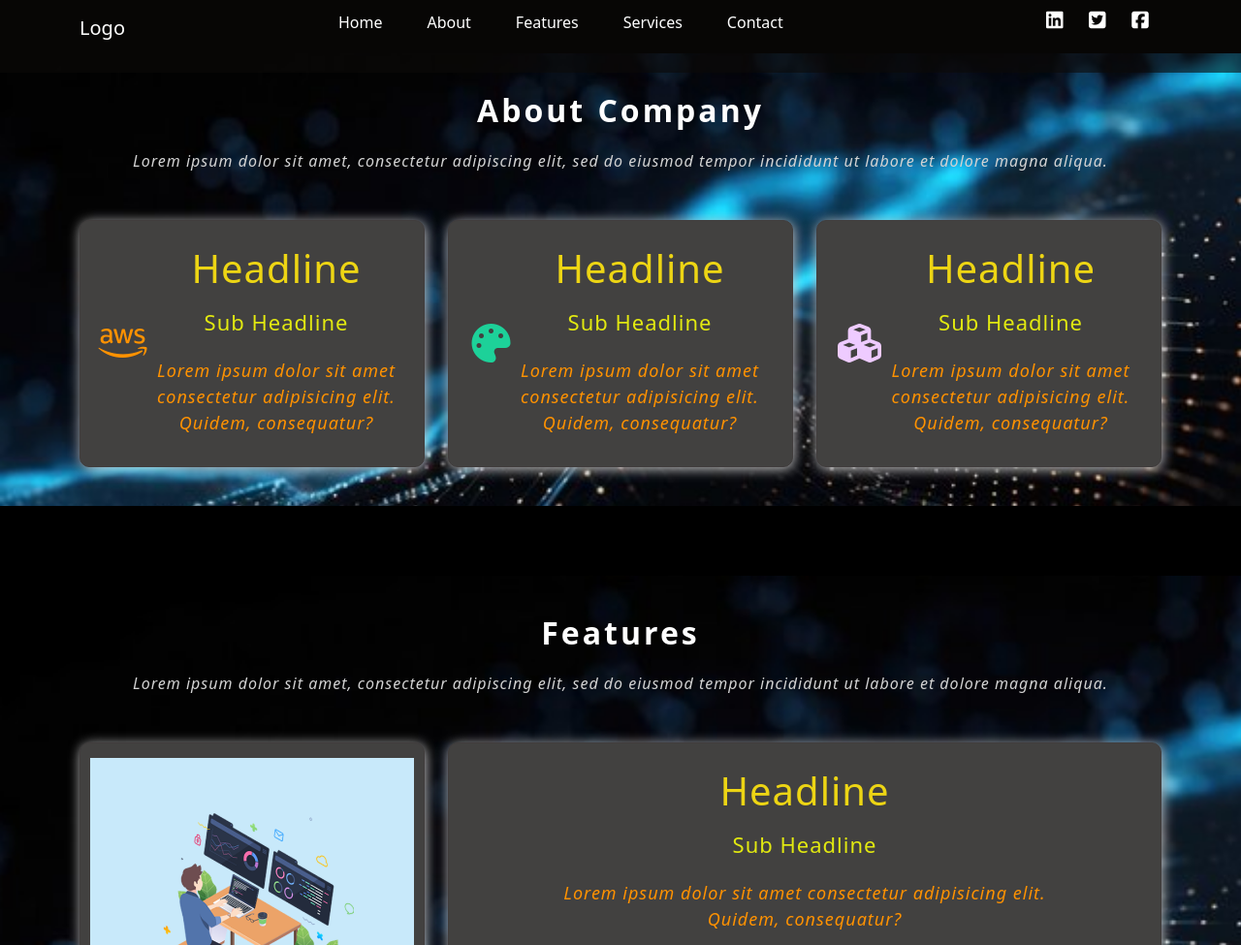
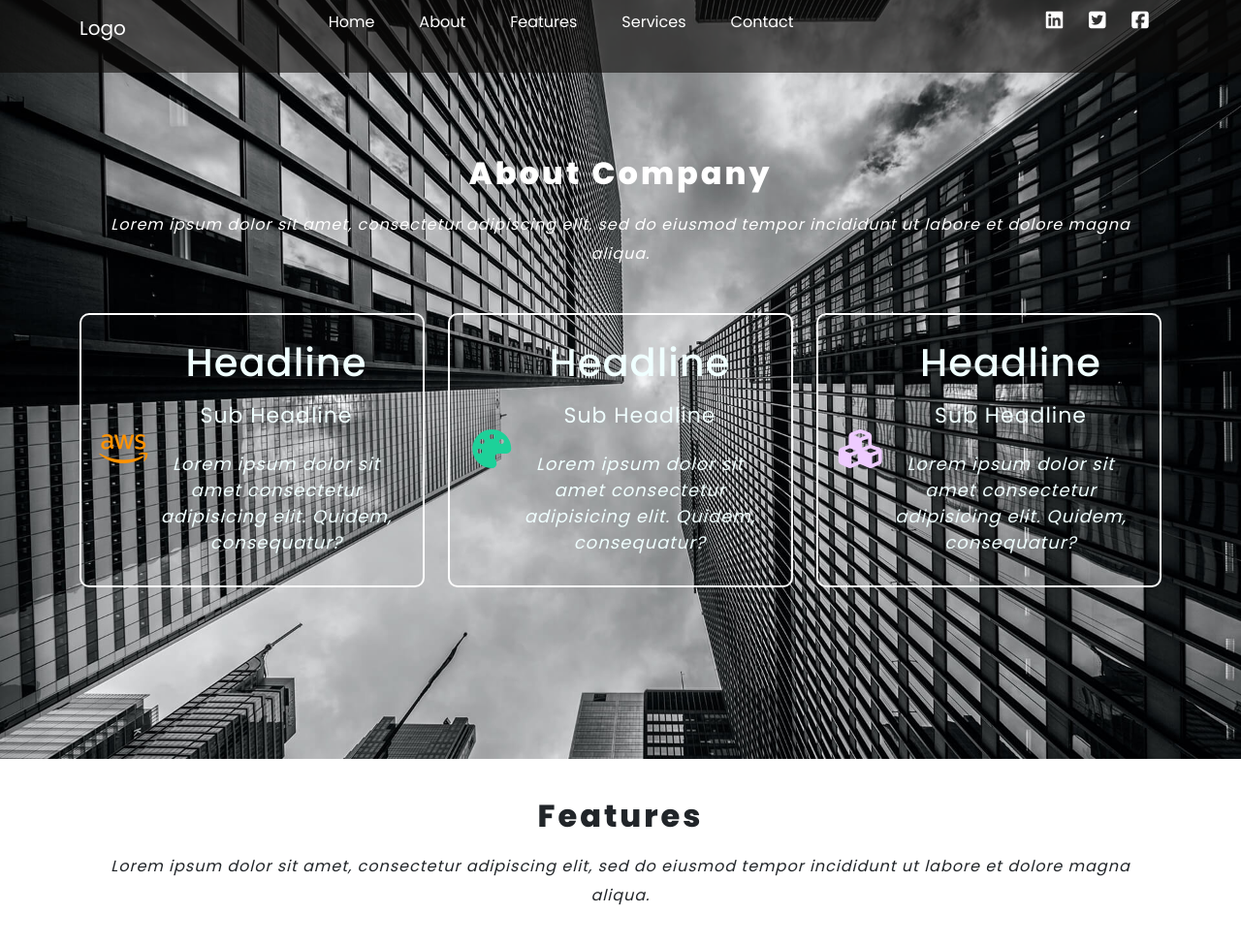
Before and after one commit to Sazith/techno-html-template, a plain HTML site: page index.html in a window 1280 px wide. Shown: the part 17-992 px from the top of the page at 97% size. Drawn offline with Linux system fonts and the light colour scheme.

Commit message:
design updated

```diff
--- a/include/css/style.css
+++ b/include/css/style.css
@@ -5,14 +5,11 @@ Common Css
   margin: 0;
   padding: 0;
 }
-
 body {
-  background: #000 url(../img/demo-bg.jpg) 0 0 repeat;
+  font-family: "Poppins", sans-serif;
 }
 
 .common-top {
-  margin-top: 4.5rem;
-  background: url("../images/bannar.jpg") center/cover no-repeat;
   height: auto;
   display: flex;
   align-items: center;
@@ -28,7 +25,6 @@ body {
   padding-bottom: 10px;
 }
 .common-info p {
-  color: rgb(211, 211, 211);
   text-align: center;
   font-size: 16px;
   letter-spacing: 1px;
@@ -38,23 +34,21 @@ body {
   padding-bottom: 30px;
 }
 .common-box {
-  border: 1px solid rgb(65, 61, 61);
-  background-color: rgb(66, 65, 64);
   padding: 15px 10px;
-  box-shadow: 1px 2px 13px #c7c7c7;
   color: azure;
   border-radius: 10px;
   display: flex;
   align-items: center;
   justify-content: center;
-  transition: all ease-in-out 0.3s;
+  transition: ease-in-out 0.3s;
+  border: 2px solid white;
 }
 .common-box:hover {
   cursor: pointer;
   border-color: #fff;
   box-shadow: 0px 0 25px 0 rgba(0, 0, 0, 0.1);
   transform: translateY(-10px);
-  border: 1px solid #5c5959;
+  border: 1px solid #ffc451;
 }
 .common-box-icon {
   text-align: center;
@@ -78,15 +72,13 @@ body {
   padding: 10px 0px;
   text-align: center;
   letter-spacing: 1px;
-  color: #edd514;
 }
 .common-box-info h6 {
   font-size: 22px;
   text-align: center;
   padding-bottom: 15px;
   letter-spacing: 1px;
-  font-weight: 200;
-  color: #e2e910;
+  font-weight: 400;
 }
 .common-box-info p {
   font-size: 18px;
@@ -94,7 +86,6 @@ body {
   letter-spacing: 1px;
   font-style: italic;
   font-weight: 400;
-  color: #ff9200;
 }
 
 /***************
@@ -172,17 +163,25 @@ Header End
 ******************/
 
 /****************
-Bannar Start
+About Start
 *****************/
-
+#about {
+  width: 100%;
+  min-height: 100vh;
+  background: url(../images/testomonial.jpg) top center;
+  background-size: cover;
+  position: relative;
+}
+.about-info p {
+  color: #ffffff;
+}
 /****************
-Bananr End
+About End
 *****************/
 
 /****************
 Features Start
 *****************/
-
 .feature-box-info ul {
   padding: 0;
 }
@@ -202,6 +201,22 @@ Features Start
   content: "\f222";
   color: rgb(12, 248, 83);
   padding-right: 10px;
+}
+.feature-box {
+  border: 2px solid rgb(219 219 219);
+}
+
+.feature-box-info h1 {
+  color: black;
+}
+.feature-box-info h6 {
+  color: black;
+}
+.feature-box-info p {
+  color: black;
+}
+.feature-box-info ul li {
+  color: black;
 }
 /****************
 Features End
@@ -344,9 +359,8 @@ Count Section End
 Testimonial Section start
 *****************/
 .testominal {
-  background-image: url("../images/testominalBg.jpg");
-  background-color: #1dd199;
-  padding: 8rem 0rem;
+  background-image: url("../images/testomonial.jpg");
+  padding: 10rem 0rem;
   margin-bottom: 2rem;
 }
 .testimonial-carousel-Indicators button {
@@ -500,6 +514,7 @@ Footer Section  start
 #footer {
   padding: 6rem 0rem;
   color: #fff;
+  background: black;
 }
 .footer-info h3 {
   font-size: 28px;
--- a/index.html
+++ b/index.html
@@ -7,6 +7,10 @@
   <title>Website Name</title>
   <!--Bootstrap CSS -->
   <link href="./include/css/bootstrap.css" rel="stylesheet">
+  <!--Google Font -->
+  <link rel="preconnect" href="https://fonts.googleapis.com">
+  <link rel="preconnect" href="https://fonts.gstatic.com" crossorigin>
+  <link href="https://fonts.googleapis.com/css2?family=Poppins:wght@400;500;600;700;800&display=swap" rel="stylesheet">
   <!--Custom CSS -->
   <link href="./include/css/style.css" rel="stylesheet">
 </head>
@@ -67,7 +71,7 @@
     <div class="container">
       <div class="row">
         <div class="col-md-12">
-          <div class="common-info">
+          <div class="common-info about-info">
             <h3 class="text-center text-white">About Company</h3>
             <p>Lorem ipsum dolor sit amet, consectetur adipiscing elit, sed do eiusmod tempor incididunt ut labore et
               dolore magna aliqua.</p>
@@ -123,7 +127,7 @@
       <div class="row">
         <div class="col-md-12">
           <div class="common-info">
-            <h3 class="text-center text-white">Features </h3>
+            <h3 class="text-center">Features </h3>
             <p>Lorem ipsum dolor sit amet, consectetur adipiscing elit, sed do eiusmod tempor incididunt ut labore et
               dolore magna aliqua.</p>
           </div>
```
Also changed, not shown: include/images/bannar.jpg (deleted), include/images/testomonial.jpg (renamed from include/images/testominalBg.jpg).
